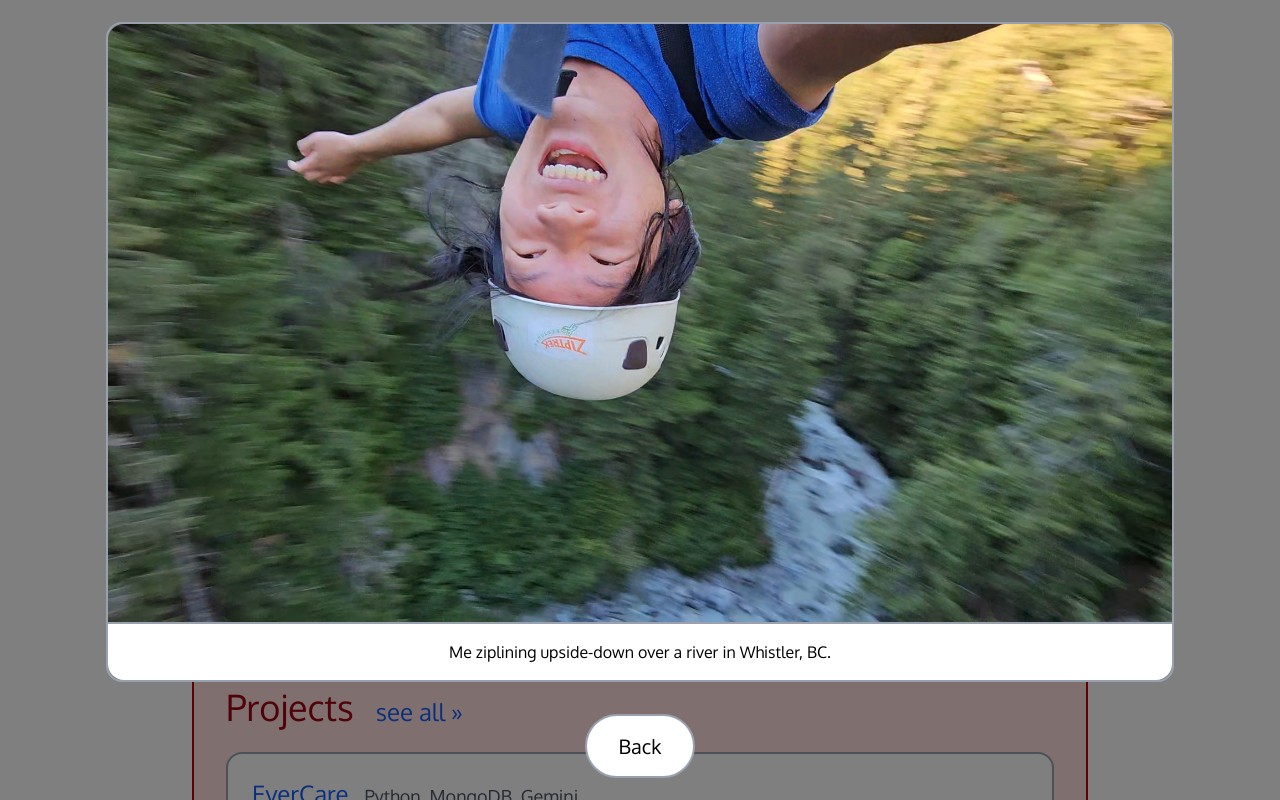
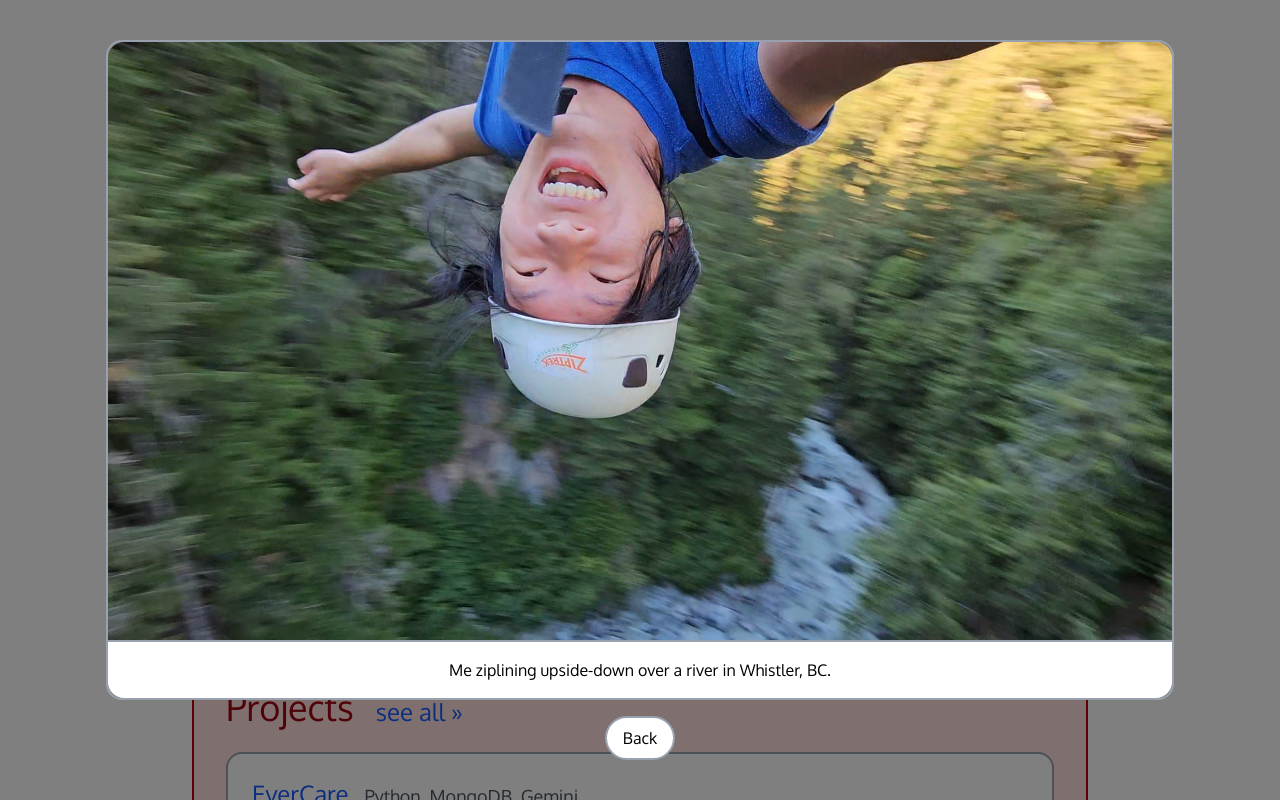
Before and after one commit to f47zhu/personal-website, a Next.js app: page / in a window 1280 px wide. Both pictures are taken after a click on the element 1024 px from the left and 529 px from the top of the page. Shown: the top 800 px of the page. Built offline with nearby package versions, Linux system fonts and the light colour scheme; a web font is replaced by a local one.

Commit message:
nits: Tweak popUp and its instances

```diff
--- a/app/page.tsx
+++ b/app/page.tsx
@@ -40,7 +40,7 @@ export default function Home() {
                     <PopUp
                       content={
                         <img
-                          className="h-[75vh] rounded-t-2xl"
+                          className="object-cover h-[75vh] rounded-t-2xl"
                           src={"/selfies/me-conducting.jpg"} alt="Me conducting a band"
                         />
                       }
@@ -59,7 +59,7 @@ export default function Home() {
                     <PopUp
                       content={
                         <img
-                          className="h-[75vh] rounded-t-2xl"
+                          className="object-cover h-[75vh] rounded-t-2xl"
                           src={"/selfies/me-playing-the-flute.jpg"} alt="Me playing the flute"
                         />
                       }
@@ -78,7 +78,7 @@ export default function Home() {
                     <PopUp
                       content={
                         <img
-                          className="h-[75vh] rounded-t-2xl"
+                          className="object-cover h-[75vh] rounded-t-2xl"
                           src={"/selfies/me-ziplining.jpg"} alt="Me ziplining over a river"
                         />
                       }
@@ -96,7 +96,7 @@ export default function Home() {
                     <PopUp
                       content={
                         <img
-                          className="h-[75vh] rounded-t-2xl"
+                          className="object-cover h-[75vh] rounded-t-2xl"
                           src={"/selfies/me-with-a-bear.png"} alt="Me posing with a bear statue"
                         />
                       }
--- a/app/popUp.tsx
+++ b/app/popUp.tsx
@@ -10,7 +10,7 @@ export function PopUp({ children, content, caption = undefined }: { children: Re
     <>
       <div className="hover:cursor-pointer" onClick={() => setIsActive(true)}>{children}</div>
       {(isActive) && createPortal(
-        <div className="z-50 flex flex-col fixed w-screen h-screen place-items-center justify-center gap-8 bg-[#00000080]">
+        <div className="z-50 flex flex-col fixed w-screen h-screen place-items-center justify-center gap-4 bg-[#00000080]">
           <div className="flex flex-col rounded-2xl divide-y-2 divide-gray-400 dark:divide-gray-600 border-2 border-gray-400 dark:border-gray-600">
             <>{content}</>
             {(caption !== undefined) && (
@@ -19,7 +19,7 @@ export function PopUp({ children, content, caption = undefined }: { children: Re
               </div>
             )}
           </div>
-          <button className="py-4 px-8 text-xl rounded-full border-2 border-gray-400 dark:border-gray-600 bg-white dark:bg-black hover:cursor-pointer hover:brightness-90 hover:dark:brightness-150 hover:scale-105 transition-transform ease-in-out" onClick={() => setIsActive(false)}>
+          <button className="py-2 px-4 text-base rounded-full border-2 border-gray-400 dark:border-gray-600 bg-white dark:bg-black hover:cursor-pointer hover:brightness-90 hover:dark:brightness-150 hover:scale-105 transition-transform ease-in-out" onClick={() => setIsActive(false)}>
             Back
           </button>
         </div>, document.body
```
